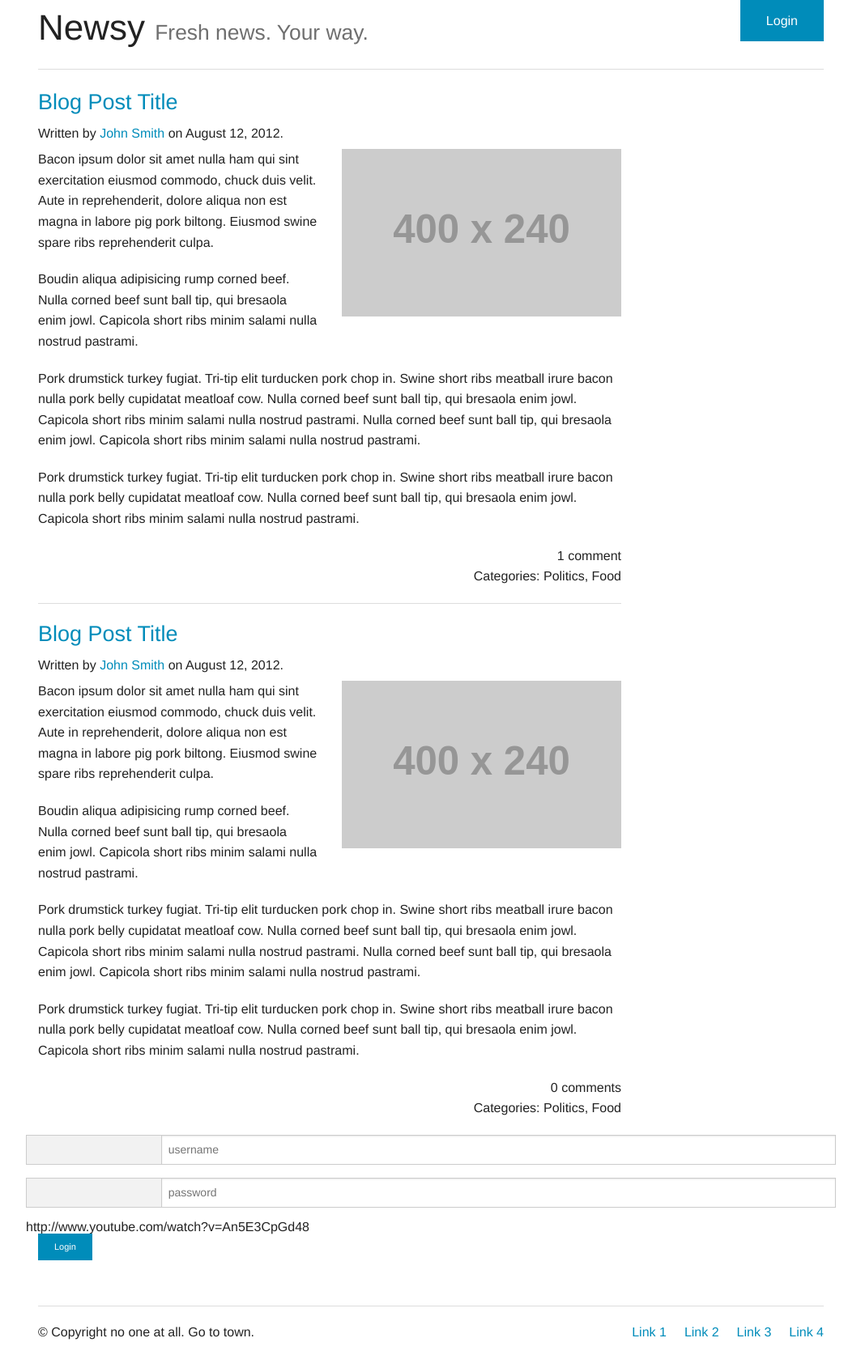
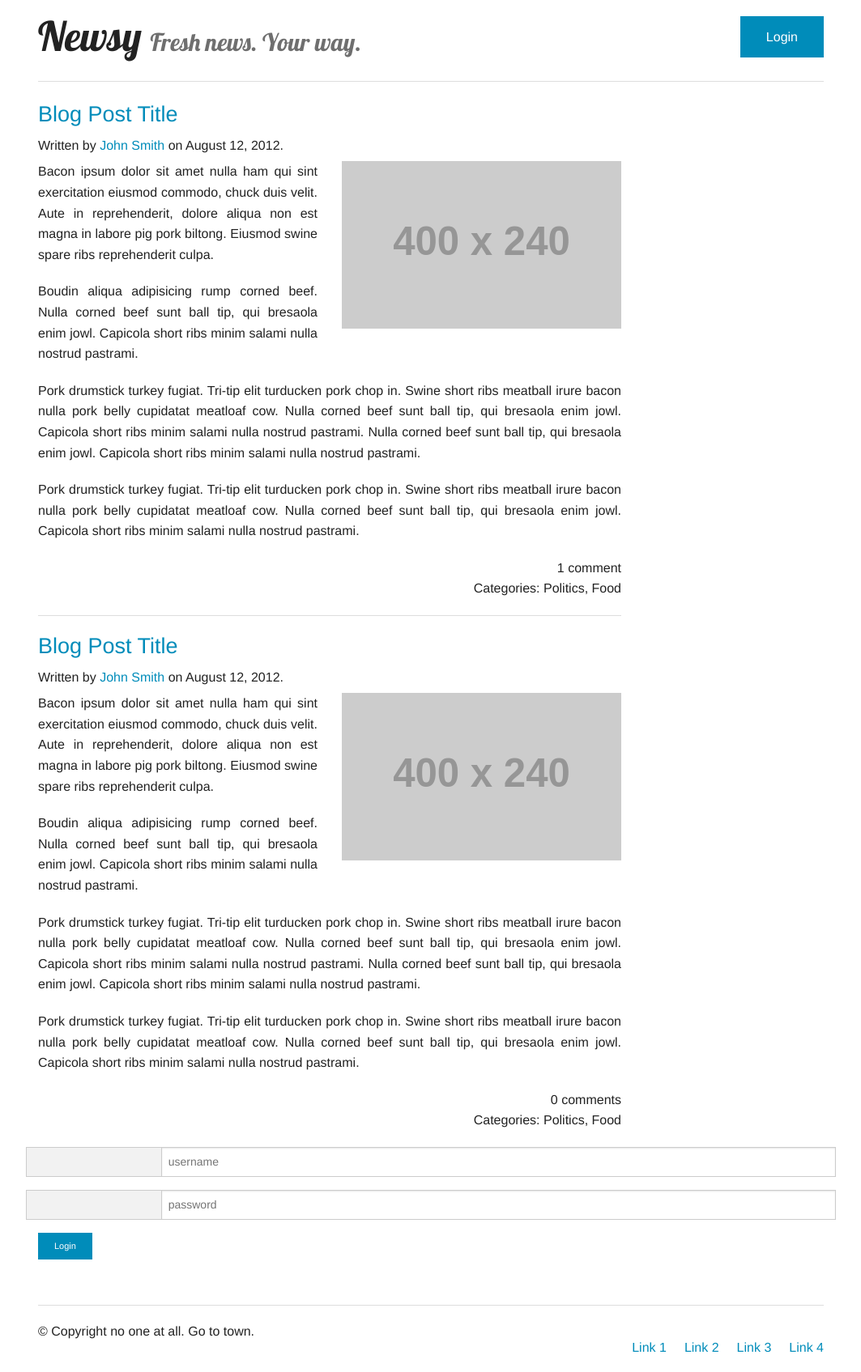
Before and after one commit to tiagoc/Newsy, a PHP site: page /pages/news.php in a window 1280 px wide. Shown: the whole page at 81% size, without its empty margins (108-1171 px from the left). Before the commit the page ends 1655 px from the top, so only its background shows below. Run offline with PHP 8.4, Linux system fonts and the light colour scheme; grey boxes labelled with a size stand in for pictures from a placeholder-image service; some libraries are stand-ins or nearby versions.

Commit message:
Pretty Header
-Added custom.css for personalized css
-Made the header prettier
-Removed Moche

```diff
--- /dev/null
+++ b/css/custom.css
@@ -0,0 +1,16 @@
+<link href='http://fonts.googleapis.com/css?family=Lobster' rel='stylesheet' type='text/css'>
+
+body {
+    padding: 1em;}
+
+h1 {
+    position: relative;
+    margin-top: 10px;
+    font-family: 'Lobster', helvetica, arial;
+    font-size: 50px;}
+
+li {
+    padding-top: 20px;}
+
+p {
+    text-align:justify;}
--- a/index.html
+++ b/index.html
@@ -8,6 +8,10 @@
     <script src="js/vendor/modernizr.js"></script>
   </head>
   <body>
+
+
+      <?php include 'pages/news.php'; ?>
+
 
     <div class="row">
       <div class="large-12 columns">
--- a/pages/footer.php
+++ b/pages/footer.php
@@ -22,7 +22,7 @@
                         <div class="small-10 columns">
                             <input type="password" name="password" placeholder="password"/>
                         </div>
-                    </div>http://www.youtube.com/watch?v=An5E3CpGd48
+                    </div>
                 </div>
 
                 <div class="row">
--- a/pages/header.php
+++ b/pages/header.php
@@ -12,8 +12,10 @@
         <meta name="author" content="ZURB, inc. ZURB network also includes zurb.com" />
         <meta name="copyright" content="ZURB, inc. Copyright (c) 2013" />
 
+        <link href='http://fonts.googleapis.com/css?family=Lobster' rel='stylesheet' type='text/css'>
         <link rel="stylesheet" href="../css/foundation.min.css" />
         <link rel="stylesheet" href="../css/globalrules.css" />
+        <link rel="stylesheet" href="../css/custom.css" />
         <script src="../js/modernizr.min.js"></script>
     </head>
     <body>
```
